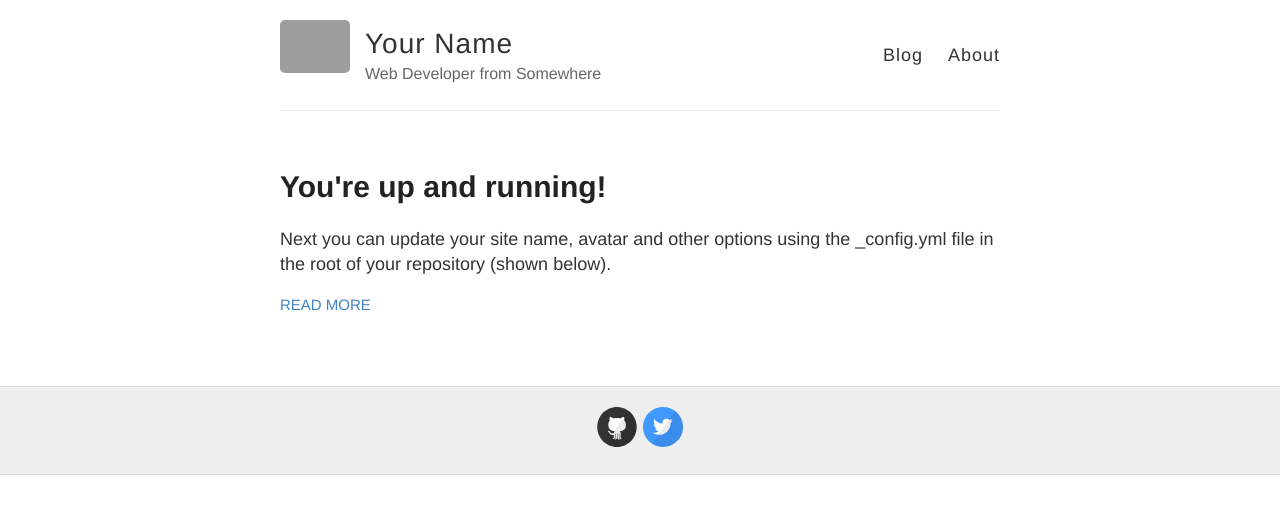
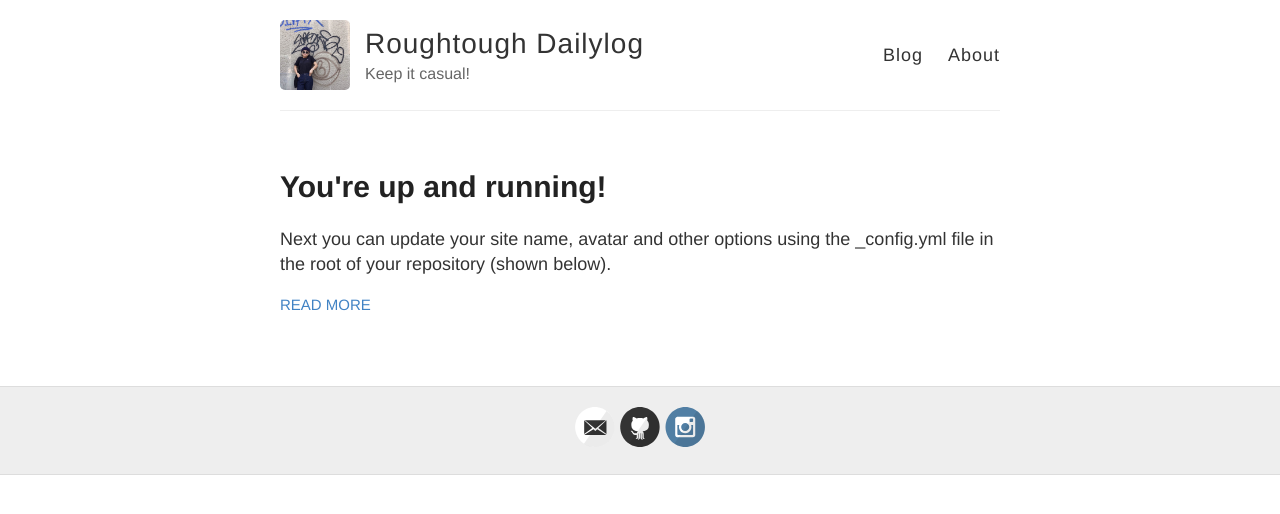
Before and after one commit to eunzihong/eunzihong.github.io, a Jekyll site: the page built from index.html, in a window 1280 px wide. Shown: the top 514 px of the page. Built offline with Jekyll 4.4.1, drawn with Linux system fonts in a browser that asks for light colours; grey boxes are pictures that could not be loaded.

Commit message:
profile modi

```diff
--- a/_config.yml
+++ b/_config.yml
@@ -3,13 +3,13 @@
 #
 
 # Name of your site (displayed in the header)
-name: Your Name
+name: Roughtough Dailylog
 
 # Short bio or description (displayed in the header)
-description: Web Developer from Somewhere
+description: Keep it casual!
 
 # URL of your avatar or profile pic (you could use your GitHub profile pic)
-avatar: https://raw.githubusercontent.com/barryclark/jekyll-now/master/images/jekyll-logo.png
+avatar: ./Leong.jpeg
 
 #
 # Flags below are optional
@@ -18,15 +18,15 @@ avatar: https://raw.githubusercontent.com/barryclark/jekyll-now/master/images/je
 # Includes an icon in the footer for each username you enter
 footer-links:
   dribbble:
-  email:
+  email: eunjihong.3698@gmail.com
   facebook:
   flickr:
-  github: barryclark/jekyll-now
-  instagram:
+  github: eunzihong
+  instagram: eunzihong
   linkedin:
   pinterest:
   rss: # just type anything here for a working RSS icon
-  twitter: jekyllrb
+  twitter:
   stackoverflow: # your stackoverflow profile, e.g. "users/50476/bart-kiers"
   youtube: # channel/<your_long_string> or user/<user-name>
   googleplus: # anything in your profile username that comes after plus.google.com/
```
Also changed, not shown: Leong.jpeg (added).
